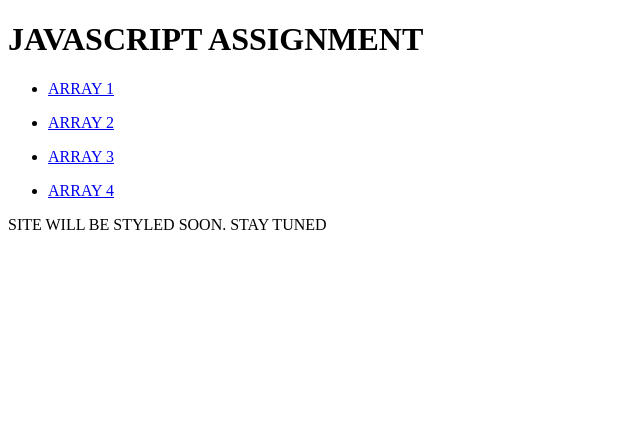
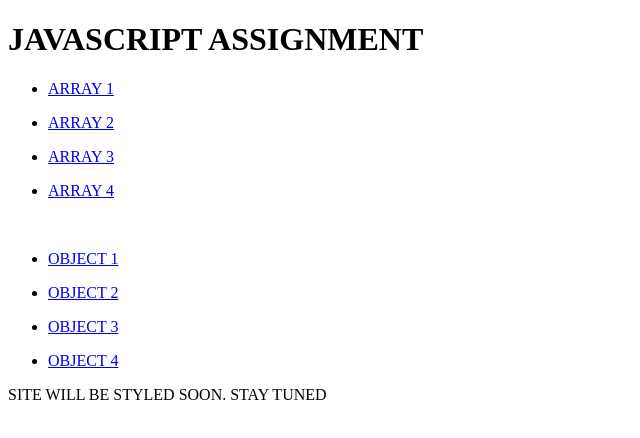
Before and after one commit to Masha-bit/Javascript, a plain HTML site: page index.html in a window 1280 px wide. Shown: the whole page, without its empty margins (0-640 px from the left). Drawn offline with Linux system fonts and the light colour scheme.

Commit message:
updated index page with object assignment

```diff
--- a/index.html
+++ b/index.html
@@ -23,6 +23,21 @@
         <li><a href="./Arrays/array4.html">ARRAY 4</a></li>
     </ul>
 
+    <br>
+
+    <ul>
+        <li><a href="./Object/object.html">OBJECT 1</a></li>
+    </ul>
+    <ul>
+        <li><a href="./Object/object2.html">OBJECT 2</a></li>
+    </ul>
+    <ul>
+        <li><a href="./Object/object3.html">OBJECT 3</a></li>
+    </ul>
+    <ul>
+        <li><a href="./Object/object4.html">OBJECT 4</a></li>
+    </ul>
+
 
     <p>SITE WILL BE STYLED SOON. STAY TUNED</p>
 </body>
```
